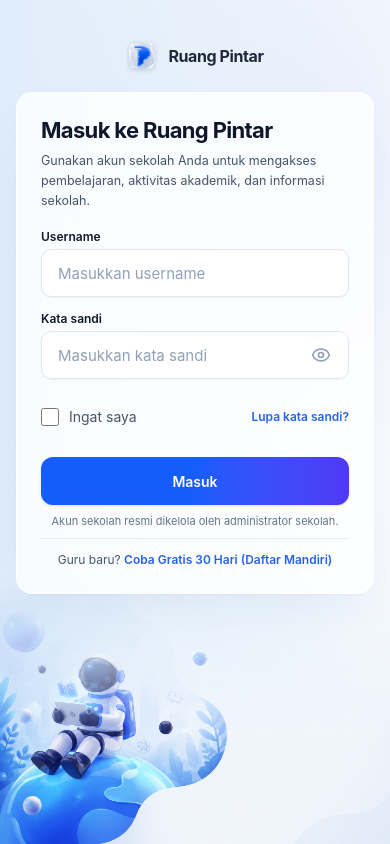
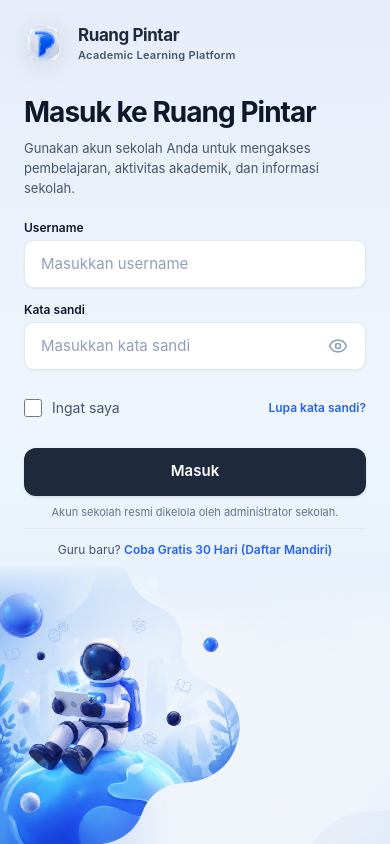
Before and after one commit to ubsi-chandra27/RuangPintar, a Next.js app: page /login in a window 390 px wide. Built offline with nearby package versions, Linux system fonts and the light colour scheme; what ulidx would draw is missing.

Commit message:
feat(auth): full-bleed astronaut background in its entirety and cardless layout matching auth-layout-reference

```diff
--- a/src/app/login/login-form.tsx
+++ b/src/app/login/login-form.tsx
@@ -118,7 +118,7 @@
           variant="primary"
           isLoading={isPending}
           disabled={isPending}
-          className="h-11 sm:h-12 w-full rounded-xl bg-gradient-to-r from-blue-600 via-blue-600 to-indigo-600 hover:from-blue-700 hover:to-indigo-700 active:scale-[0.99] text-white font-semibold shadow-[0_6px_20px_rgba(37,99,235,0.25)] hover:shadow-[0_8px_25px_rgba(37,99,235,0.35)] text-[14px] sm:text-base transition-all cursor-pointer"
+          className="h-12 w-full rounded-xl bg-[#1E293B] hover:bg-[#26364B] active:scale-[0.99] text-white font-semibold shadow-[0_8px_22px_rgba(15,23,42,0.16)] text-[15px] sm:text-base transition-all cursor-pointer"
         >
           Masuk
         </Button>
--- a/src/shared/components/auth/auth-login-layout.tsx
+++ b/src/shared/components/auth/auth-login-layout.tsx
@@ -21,50 +21,48 @@
   wideForm?: boolean;
 }) {
   return (
-    <div className="relative isolate min-h-[100dvh] w-full overflow-hidden bg-gradient-to-r from-[#DFECFA] via-[#EDF5FC] to-[#F8FAFD] text-[#0F172A]">
-      {/* Ambient background glows */}
-      <div
-        aria-hidden="true"
-        className="pointer-events-none absolute inset-0 bg-[radial-gradient(circle_at_85%_15%,rgba(37,99,235,0.06),transparent_40%)]"
-      />
-      <div
-        aria-hidden="true"
-        className="pointer-events-none absolute -bottom-32 right-0 size-[500px] rounded-full bg-gradient-to-tl from-blue-200/20 via-sky-100/30 to-transparent blur-3xl"
-      />
-
-      {/* Background Hero Artwork (Seamless Gradient Blend) */}
+    <div className="relative isolate min-h-[100dvh] w-full overflow-hidden bg-[#E7EEFA] text-[#0F172A]">
+      {/*
+        Full background illustration: login-hero-astronaut.png used in its entirety.
+        Desktop: The whole 1619x971 artwork covers the viewport. The astronaut is on the left,
+        the organic fluid wave runs through the middle, and the open pastel canvas extends across the right.
+        Mobile: Matches auth-layout-reference.png - clean light background at top, astronaut anchored at bottom.
+      */}
       <div className="pointer-events-none absolute inset-0 z-0 overflow-hidden">
-        {/* Desktop Artwork: Full inset-0 container, image spans left half, mask reaches 100% transparent well before edge */}
+        {/* Desktop: Entire illustration covering the viewport */}
         <div className="hidden lg:block absolute inset-0">
           <img
             src="/images/auth/login-hero-astronaut.png"
-            alt="Astronaut Ruang Pintar"
-            className="h-full w-[65%] xl:w-[60%] 2xl:w-[55%] object-cover object-[26%_center] xl:object-[30%_center] select-none [mask-image:linear-gradient(to_right,black_0%,black_36%,rgba(0,0,0,0.8)_50%,rgba(0,0,0,0.25)_66%,transparent_80%)] [-webkit-mask-image:linear-gradient(to_right,black_0%,black_36%,rgba(0,0,0,0.8)_50%,rgba(0,0,0,0.25)_66%,transparent_80%)]"
+            alt="Ruang Pintar Background"
+            className="h-full w-full object-cover object-left-center 2xl:object-center select-none pointer-events-none"
           />
         </div>
 
-        {/* Mobile / Tablet Artwork: Anchored to bottom with smooth vertical gradient mask */}
-        <div className="lg:hidden absolute bottom-0 inset-x-0 h-[260px] sm:h-[320px]">
+        {/* Mobile / Tablet (< lg): Matching reference auth-layout-reference.png */}
+        <div className="lg:hidden absolute inset-0 flex flex-col justify-between">
+          <div className="w-full h-full bg-gradient-to-b from-[#E7EEFA] via-[#EEF5FC] to-[#DFECFB]" />
+          <div className="absolute bottom-0 inset-x-0 h-[280px] sm:h-[340px] overflow-hidden">
             <img
               src="/images/auth/login-hero-astronaut.png"
               alt="Astronaut Ruang Pintar"
-            className="h-full w-full object-cover object-[15%_bottom] select-none [mask-image:linear-gradient(to_top,black_40%,rgba(0,0,0,0.25)_75%,transparent_100%)] [-webkit-mask-image:linear-gradient(to_top,black_40%,rgba(0,0,0,0.25)_75%,transparent_100%)]"
+              className="h-full w-full object-cover object-[16%_bottom] select-none pointer-events-none [mask-image:linear-gradient(to_bottom,transparent_0%,#000_22%,#000_100%)] [-webkit-mask-image:linear-gradient(to_bottom,transparent_0%,#000_22%,#000_100%)]"
             />
+          </div>
         </div>
       </div>
 
       {/* Header Brand Logo (Desktop/Tablet) */}
-      <header className="absolute top-0 left-0 z-30 hidden sm:flex p-6 sm:p-8 lg:p-10">
+      <header className="absolute top-0 inset-x-0 z-30 flex items-center justify-between p-6 sm:p-8 lg:px-12 lg:py-8">
         <Link
           href="/"
-          className="inline-flex items-center gap-3.5 rounded-[12px] pr-3 outline-none focus-visible:ring-3 focus-visible:ring-blue-500/30"
+          className="inline-flex items-center gap-3.5 rounded-xl pr-3 outline-none focus-visible:ring-3 focus-visible:ring-blue-500/30"
         >
-          <div className="relative size-11 sm:size-12 shrink-0 drop-shadow-[0_6px_14px_rgba(15,23,42,0.1)] flex items-center justify-center">
+          <div className="relative size-10 sm:size-11 shrink-0 drop-shadow-[0_4px_12px_rgba(15,23,42,0.12)] flex items-center justify-center">
             <Image
               src="/images/brand/ruang-pintar-mark.png"
               alt="Ruang Pintar Logo"
-              width={48}
-              height={48}
+              width={44}
+              height={44}
               priority
               className="size-full object-contain"
             />
@@ -78,60 +76,59 @@
             </span>
           </span>
         </Link>
+
+        {/* Top-Right Quick Action Link */}
+        <div className="hidden sm:flex items-center gap-3 text-xs font-semibold">
+          <Link
+            href="/register"
+            className="px-4 py-2 rounded-xl bg-white/80 hover:bg-white text-[#1E293B] border border-white/90 shadow-xs backdrop-blur-sm transition-all"
+          >
+            Coba Gratis
+          </Link>
+        </div>
       </header>
 
-      {/* Main Container */}
-      <main className="relative z-10 min-h-[100dvh] w-full flex flex-col justify-between pt-6 sm:pt-20 lg:grid lg:grid-cols-[minmax(0,1fr)_minmax(460px,560px)] xl:grid-cols-[minmax(0,1.15fr)_minmax(480px,560px)] lg:grid-rows-1 lg:pt-0">
-        {/* Left Column Spacer (Artwork shines through underneath) */}
+      {/* Main Container - Cardless Form Layout matching auth-layout-reference.png */}
+      <main className="relative z-10 min-h-[100dvh] w-full flex flex-col justify-between pt-20 sm:pt-24 lg:grid lg:grid-cols-[minmax(0,1.08fr)_minmax(420px,500px)] xl:grid-cols-[minmax(0,1.18fr)_minmax(440px,480px)] lg:grid-rows-1 lg:pt-0">
+        {/* Left Column Spacer (Full artwork shines through) */}
         <div className="hidden lg:block pointer-events-none" aria-hidden="true" />
 
-        {/* Right Form Container */}
-        <section className="relative z-10 flex w-full flex-col justify-start lg:justify-center items-center px-4 sm:px-8 lg:px-10 xl:px-12 pt-4 pb-8 lg:py-12">
-          {/* Mobile Brand Logo */}
-          <div className="flex sm:hidden items-center justify-center gap-2.5 mb-5">
-            <Image
-              src="/images/brand/ruang-pintar-mark.png"
-              alt="Ruang Pintar Logo"
-              width={34}
-              height={34}
-              priority
-              className="size-8 object-contain drop-shadow-sm"
-            />
-            <span className="text-[16px] font-bold text-[#1E293B] tracking-tight">
-              Ruang Pintar
-            </span>
-          </div>
-
-          <div
-            className={`w-full ${
-              wideForm ? "max-w-[560px]" : "max-w-[440px] sm:max-w-[470px]"
-            } rounded-2xl sm:rounded-3xl bg-white/80 backdrop-blur-xl border border-white/90 shadow-[0_20px_50px_-15px_rgba(30,58,138,0.08),0_1px_3px_rgba(15,23,42,0.04)] p-6 sm:p-9 transition-all`}
-          >
+        {/* Right Form Container: Perfectly placed in the open pastel canvas */}
+        <section className="relative z-10 flex w-full flex-col justify-start lg:justify-center items-center lg:items-start px-6 sm:px-10 lg:px-8 xl:px-12 pt-4 pb-8 lg:py-12">
           {/* Optional Back Link */}
           {backLink && (
             <Link
               href={backLink.href}
-                className="inline-flex items-center gap-1.5 text-xs font-semibold text-[#2563EB] hover:text-[#1D4ED8] mb-4 group transition-colors"
+              className="inline-flex items-center gap-1.5 text-xs font-semibold text-[#2563EB] hover:text-[#1D4ED8] mb-4 group transition-colors self-start"
             >
               <span className="transition-transform group-hover:-translate-x-0.5">&larr;</span>
               <span>{backLink.label}</span>
             </Link>
           )}
 
+          <div
+            className={`w-full ${
+              wideForm ? "max-w-[520px]" : "max-w-[420px] sm:max-w-[450px]"
+            }`}
+          >
             {/* Header Content */}
-            <div className="mb-5 space-y-2 sm:mb-6 sm:space-y-2">
+            <div className="mb-6 space-y-2 sm:mb-7 sm:space-y-2.5">
               {badge && (
-                <div className="inline-flex items-center gap-1.5 px-2.5 py-1 rounded-full bg-blue-50 border border-blue-200/80 text-[#2563EB] text-[11px] font-bold tracking-wide uppercase">
+                <div className="inline-flex items-center gap-1.5 px-3 py-1 rounded-full bg-blue-500/10 border border-blue-500/20 text-[#2563EB] text-[11px] font-bold tracking-wide uppercase">
                   {badge}
                 </div>
               )}
-              <h1 className="text-[22px] leading-[1.2] font-bold tracking-[-0.03em] text-[#0F172A] sm:text-[28px] 2xl:text-[32px]">
+              <h1 className="text-[28px] leading-[1.2] font-bold tracking-[-0.035em] text-[#0F172A] sm:text-[34px] xl:text-[38px]">
                 {title}
               </h1>
-              <p className="max-w-[44ch] text-[12.5px] leading-5 text-[#475569] sm:text-[13.5px] sm:leading-6">
+              {description && (
+                <p className="max-w-[44ch] text-[13px] leading-5 text-[#475569] sm:text-[14px] sm:leading-6">
                   {description}
                 </p>
+              )}
             </div>
+
+            {/* Form Fields (Clean inputs floating on the open canvas) */}
             {children}
           </div>
         </section>
```
Also changed, not shown: 5 other files (tests, documents, lock files or other folders). Lines whose indentation alone changed are shown as unchanged.
